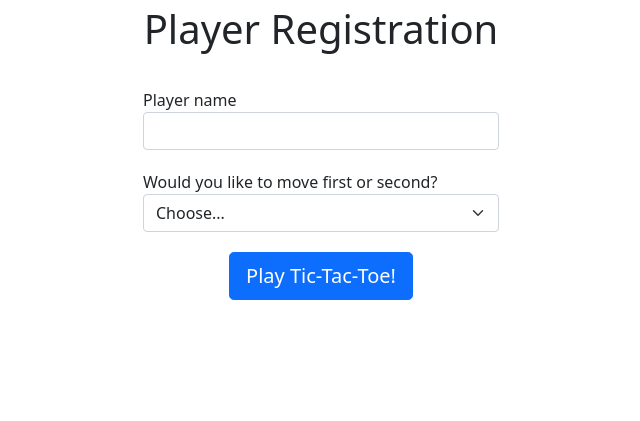
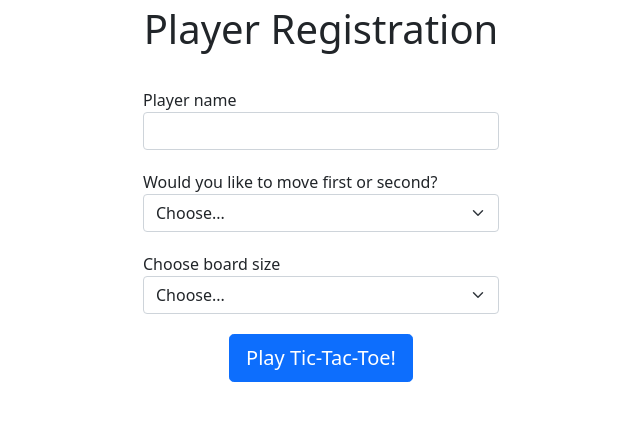
Before and after one commit to karimw786/single-player-tic-tac-toe, a PHP site: page /register.php in a window 1280 px wide. Shown: the top 421 px of the page, without its empty margins (319-959 px from the left). Run offline with PHP 8.4, Linux system fonts and the light colour scheme.

Commit message:
Add ability to play on 4x4 board

```diff
--- a/css/custom.css
+++ b/css/custom.css
@@ -5,22 +5,18 @@ h1.text-center {
 .form-group {
     margin-top: 20px;
 }
+
 /* Custom styles */
 .board {
     margin-top: 10px;
     cursor: pointer;
-}
-.board .row {
-    --bs-gutter-x: 0;
 }
 .board .col {
     text-align: center;
     font-size: 90px;
     min-height: 140px;
 }
-.highlight-move {
-    color: #339933;
-}
+
 /* Custom regions */
 #wins_losses {
     text-align: center;
--- a/includes/footer.php
+++ b/includes/footer.php
@@ -4,33 +4,27 @@
     <script src="js/bootstrap.min.js"></script>
     <script src="js/custom.js"></script>
     <?php
+        $extra_js = '<script type="text/javascript">';
+
+        // Override grid_size and scores[] in custom.js, if 4x4 board selected
+        if (isset($_SESSION["grid_size"]) and ($_SESSION["grid_size"] == "4")) {
+            $extra_js .= 'grid_size = 4;';
+            $extra_js .= 'scores = [0, 0, 0, 0, 0, 0, 0, 0, 0, 0];';
+        }
+
         // If user chooses to move first, wait for their first move
         if (isset($_SESSION["player_move"])) {
             if ($_SESSION["player_move"] == "X") {
-                echo <<< MOV
-                <script type="text/javascript">
-                $(document).ready(function() {
-                    $(".board .col").click(function(event) {
-                        player_move(this.id, "X");
-                    });
-                });
-                </script>
-MOV;
+                $extra_js .= '$(document).ready(function() {$(".board .col").click(function(event) {player_move(this.id, "X");});});';
             }
             // If user chooses to move second, computer makes first move
             else {
-                echo <<< MOV
-                <script type="text/javascript">
-                $(document).ready(function() {
-                    computer_move("X");
-                    $(".board .col").click(function(event) {
-                        player_move(this.id, "O");
-                    });
-                });
-                </script>
-MOV;
+                $extra_js .= '$(document).ready(function() {computer_move("X"); $(".board .col").click(function(event) {player_move(this.id, "O");});});';
             }
         }
+
+        $extra_js .= "</script>";
+        echo $extra_js;
     ?>
 </body>
 </html>
--- a/includes/header.php
+++ b/includes/header.php
@@ -6,6 +6,11 @@
     <title>Single-Player Tic-Tac-Toe</title>
     <link href="css/bootstrap.min.css" rel="stylesheet">
     <link href="css/custom.css" rel="stylesheet">
+    <?php
+        if (isset($_SESSION["grid_size"]) and ($_SESSION["grid_size"] == "4")) {
+            echo '<link href="css/custom-overrides.css" rel="stylesheet">';
+        }
+    ?>
 </head>
 <body>
     <div class="container">
--- a/includes/output_helpers.php
+++ b/includes/output_helpers.php
@@ -1,9 +1,9 @@
 <?php
-function draw_board($rows, $cols) {
+function draw_board($rows = 3, $cols = 3) {
     $board = '<div class="board">';
 
     for($row = 1; $row <= $rows; $row++) {
-        $board .= '<div class="row">';
+        $board .= '<div class="row g-0">';
 
         for($col = 1; $col <= $cols; $col++) {
             $board .= '<div class="col" id="r' . $row . 'c' . $col . '"></div>';
--- a/index.php
+++ b/index.php
@@ -4,7 +4,7 @@ session_start();
 // App entry point
 // If user is already registered, take user to the game board
 // Otherwise, allow user to register
-if (isset($_SESSION["player_name"]) and isset($_SESSION["player_move"]))
+if (isset($_SESSION["player_name"]) and isset($_SESSION["player_move"]) and isset($_SESSION["grid_size"]))
     header("location: play.php");
 else
     header("location: register.php");
--- a/js/custom.js
+++ b/js/custom.js
@@ -4,15 +4,16 @@ var scores = [0, 0, 0, 0, 0, 0, 0, 0];  // Stores scores:
 var moves = 0;                          // Counts number of moves
 var delay_duration = 500;               // In milliseconds
 var turn_lock = 1;                      // Lock must be held before being able to make a move
+var grid_size = 3;                      // Default board will be 3x3, unless overridden
 
 // Places X or O based on the empty square selected by player
 function player_move(id, m) {
     // If player holds turn_lock, proceed with making move
     if (turn_lock == 1) {
-        var r = id.charAt(1);                   // Row of the move to be made
-        var c = id.charAt(3);                   // Col of the move to be made
-        var selector = "#r".concat(r, "c", c);  // CSS selector of the position
-        var winner;                             // Determines winner, if there is one yet
+        var r = id.substring(1, id.indexOf("c"));   // Row of the move to be made
+        var c = id.substring(id.indexOf("c") + 1);  // Col of the move to be made
+        var selector = "#r".concat(r, "c", c);      // CSS selector of the position
+        var winner;                                 // Determines winner, if there is one yet
 
         // If square is empty...
         if ($(selector).is(":empty")) {
@@ -38,7 +39,7 @@ function player_move(id, m) {
 // Computer places X or O (m) randomly on an empty square
 function computer_move(m) {
     turn_lock = 0;              // Grab turn_lock
-    var maximum_tries = 100;    // Randomly make maximum_tries to make a move
+    var maximum_tries = 500;    // Randomly make maximum_tries to make a move
     var r;                      // Row of the move to be made
     var c;                      // Col of the move to be made
     var selector;               // CSS selector of the position
@@ -46,8 +47,8 @@ function computer_move(m) {
 
     // Randomly make a move on an empty square
     for (var i = 1; i <= maximum_tries; i++) {
-        r = rand_int(1, 3);
-        c = rand_int(1, 3);
+        r = rand_int(1, grid_size);
+        c = rand_int(1, grid_size);
         selector = "#r".concat(r, "c", c);
 
         // If square is empty...
@@ -74,7 +75,6 @@ function computer_move(m) {
 // Update the scores array
 function update_scores(who, r, c) {
     var point = (who == "computer") ? -1:1;
-    var grid_size = 3;
 
     scores[r - 1] += point;
     scores[grid_size + (c - 1)] += point;
@@ -85,15 +85,15 @@ function update_scores(who, r, c) {
 // Ruturns whether or not there is a winner
 function check_winner() {
     for (var i = 0; i < scores.length; i++) {
-        if (scores[i] == 3) {
+        if (scores[i] == grid_size) {
             return 1; // Player won
         }
-        else if (scores[i] == -3) {
+        else if (scores[i] == -(grid_size)) {
             return 2; // Computer won
         }
     }
 
-    if (moves == 9) {
+    if (moves == (grid_size * grid_size)) {
         return 3; // Draw
     }
 
--- a/play.php
+++ b/play.php
@@ -2,7 +2,7 @@
 session_start();
 
 // If user is NOT already registered, allow them to register
-if (!isset($_SESSION["player_name"]) or !isset($_SESSION["player_move"])) {
+if (!isset($_SESSION["player_name"]) or !isset($_SESSION["player_move"]) or !isset($_SESSION["grid_size"])) {
     header("location: register.php");
 }
 
@@ -58,7 +58,7 @@ require_once("includes/header.php");
         </div>
     </div>
 
-    <?php draw_board(3, 3); ?>
+    <?php draw_board($_SESSION["grid_size"], $_SESSION["grid_size"]); ?>
     <?php output_modal("playerWinnerModal", "Congrats, " . $_SESSION['player_name'] . "! You win!"); ?>
     <?php output_modal("computerWinnerModal", "Computer wins. Better luck next time, " . $_SESSION['player_name'] . "!"); ?>
     <?php output_modal("noWinnerModal", "It's a draw!"); ?>
--- a/register.php
+++ b/register.php
@@ -2,9 +2,10 @@
 session_start();
 
 // If user has registered, take them to the game board
-if (isset($_POST["player_name"]) and isset($_POST["player_move"])) {
+if (isset($_POST["player_name"]) and isset($_POST["player_move"]) and isset($_POST["grid_size"])) {
     $_SESSION["player_name"] = $_POST["player_name"];
     $_SESSION["player_move"] = $_POST["player_move"];
+    $_SESSION["grid_size"] = $_POST["grid_size"];
 
     if ($_SESSION["player_move"] == "X")
         $_SESSION["computer_move"] = "O";
@@ -34,8 +35,16 @@ require_once("includes/header.php");
                     <label>Would you like to move first or second?</label>
                     <select class="form-select" name="player_move" required>
                         <option selected disabled value="">Choose...</option>
-                        <option value="X">Move first (play as 'X')</option>
-                        <option value="O">Move second (play as 'O')</option>
+                        <option value="X">Move first (play as X)</option>
+                        <option value="O">Move second (play as O)</option>
+                    </select>
+                </div>
+                <div class="form-group">
+                    <label>Choose board size</label>
+                    <select class="form-select" name="grid_size" required>
+                        <option selected disabled value="">Choose...</option>
+                        <option value="3">3x3 board (requires three X's/O's to win)</option>
+                        <option value="4">4x4 board (requires four X's/O's to win)</option>
                     </select>
                 </div>
                 <div class="form-group text-center">
```
Also changed, not shown: css/custom-overrides.css (added, +13 -0 lines).
